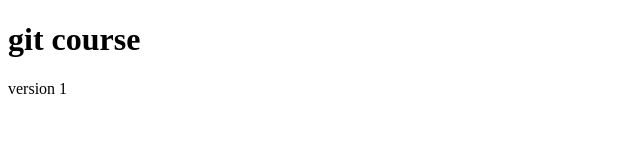
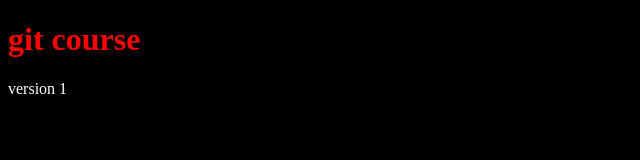
Before and after one commit to Amin-Chogueur/gitCourse, a plain HTML site: page index.html in a window 1280 px wide. Shown: the whole page, without its empty margins (0-640 px from the left). Drawn offline with Linux system fonts and the light colour scheme.

Commit message:
version 2: add styles and link cript.js file to index.html file

```diff
--- a/index.html
+++ b/index.html
@@ -4,9 +4,22 @@
     <meta charset="UTF-8" />
     <meta name="viewport" content="width=device-width, initial-scale=1.0" />
     <title>git course</title>
+    <style>
+      body {
+        background-color: black;
+      }
+      h1 {
+        color: red;
+      }
+      p {
+        color: white;
+      }
+    </style>
   </head>
   <body>
     <h1>git course</h1>
     <p>version 1</p>
+
+    <script src="./script.js"></script>
   </body>
 </html>
--- a/script.js
+++ b/script.js
@@ -1 +1 @@
-console.log("version 1");
+console.log("latest version : version 1");
```
